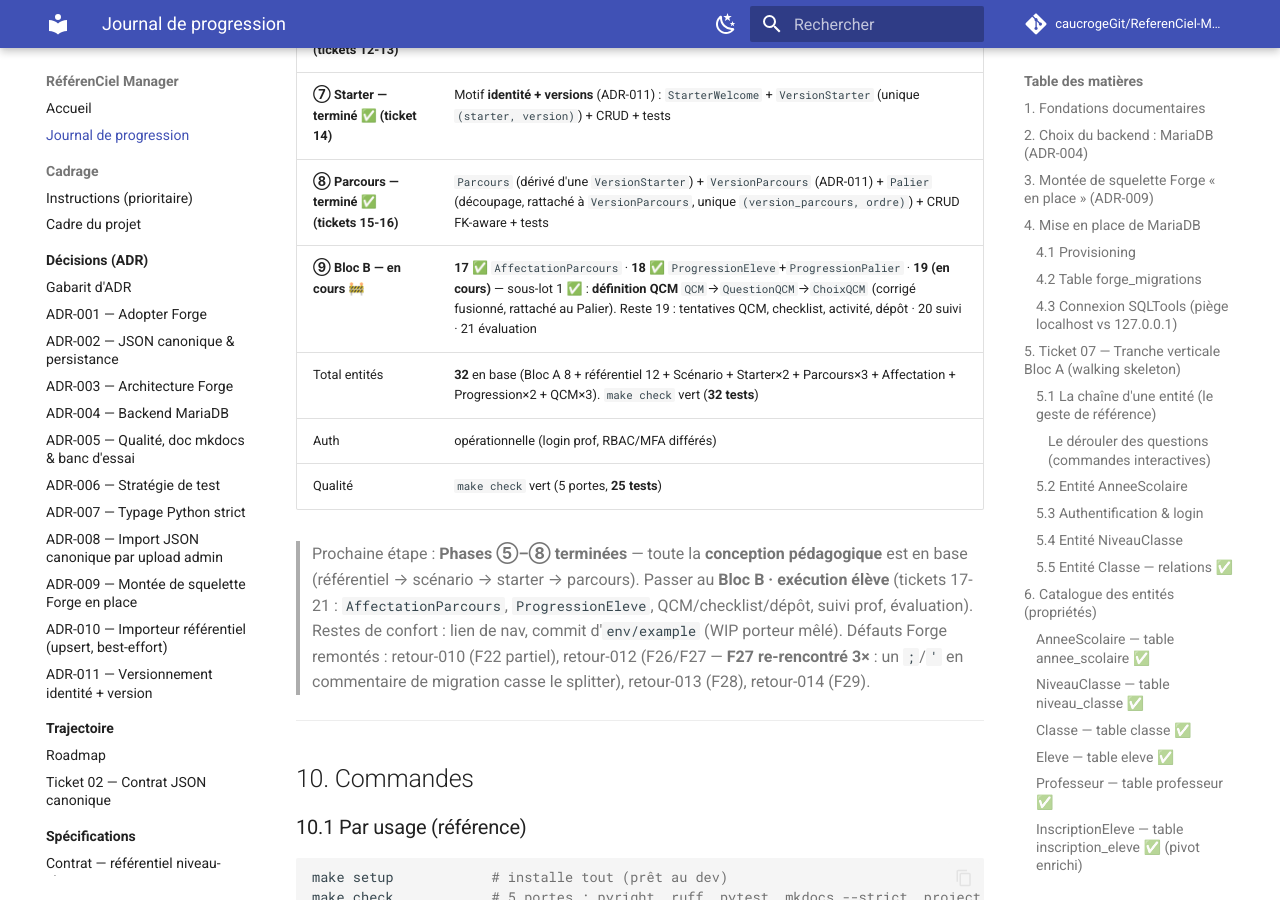
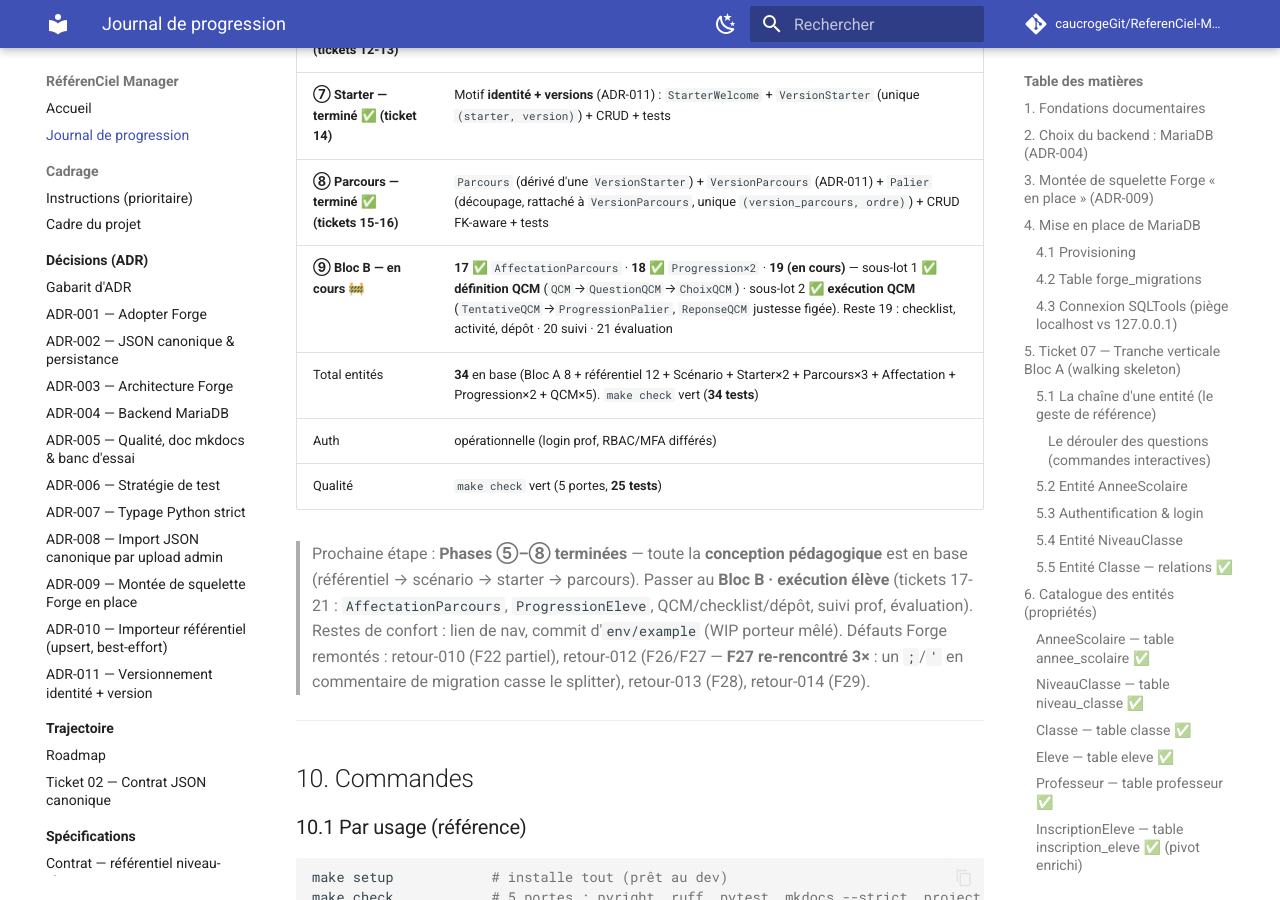
Before and after one commit to caucrogeGit/ReferenCiel-Manager, an MkDocs documentation site: the page built from docs/journal-de-progression.md, in a window 1280 px wide and 900 px high, scrolled down 13989 px. Built offline with MkDocs 1.6.1 and Material for MkDocs 9.7.7, drawn with Linux system fonts in a browser that asks for light colours; comment, search, counter and statistics services are not loaded.

Commit message:
docs(journal): ticket 19 sous-lot 2 — exécution QCM (§9)
Co-Authored-By: Claude Opus 4.8 (1M context) <noreply@anthropic.com>

```diff
--- a/docs/journal-de-progression.md
+++ b/docs/journal-de-progression.md
@@ -521,8 +521,8 @@ Trace des arbitrages structurants (le *pourquoi*) :
 | **⑥ Scénario — terminé ✅ (tickets 12-13)** | Dictionnaire + entité `Scenario` + 2 FK + 2 m2m (compétences, critères) + **CRUD prof m2m-aware** + tests |
 | **⑦ Starter — terminé ✅ (ticket 14)** | Motif **identité + versions** (ADR-011) : `StarterWelcome` + `VersionStarter` (unique `(starter, version)`) + CRUD + tests |
 | **⑧ Parcours — terminé ✅ (tickets 15-16)** | `Parcours` (dérivé d'une `VersionStarter`) + `VersionParcours` (ADR-011) + `Palier` (découpage, rattaché à `VersionParcours`, unique `(version_parcours, ordre)`) + CRUD FK-aware + tests |
-| **⑨ Bloc B — en cours 🚧** | **17 ✅** `AffectationParcours` · **18 ✅** `ProgressionEleve`+`ProgressionPalier` · **19 (en cours)** — sous-lot 1 ✅ : **définition QCM** `QCM`→`QuestionQCM`→`ChoixQCM` (corrigé fusionné, rattaché au Palier). Reste 19 : tentatives QCM, checklist, activité, dépôt · 20 suivi · 21 évaluation |
-| Total entités | **32** en base (Bloc A 8 + référentiel 12 + Scénario + Starter×2 + Parcours×3 + Affectation + Progression×2 + QCM×3). `make check` vert (**32 tests**) |
+| **⑨ Bloc B — en cours 🚧** | **17 ✅** `AffectationParcours` · **18 ✅** `Progression×2` · **19 (en cours)** — sous-lot 1 ✅ **définition QCM** (`QCM`→`QuestionQCM`→`ChoixQCM`) · sous-lot 2 ✅ **exécution QCM** (`TentativeQCM`→`ProgressionPalier`, `ReponseQCM` justesse figée). Reste 19 : checklist, activité, dépôt · 20 suivi · 21 évaluation |
+| Total entités | **34** en base (Bloc A 8 + référentiel 12 + Scénario + Starter×2 + Parcours×3 + Affectation + Progression×2 + QCM×5). `make check` vert (**34 tests**) |
 | Auth | opérationnelle (login prof, RBAC/MFA différés) |
 | Qualité | `make check` vert (5 portes, **25 tests**) |
 
```
